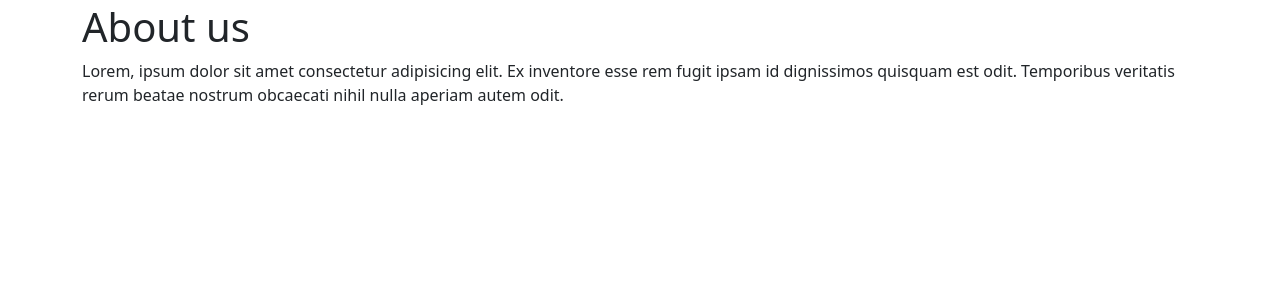
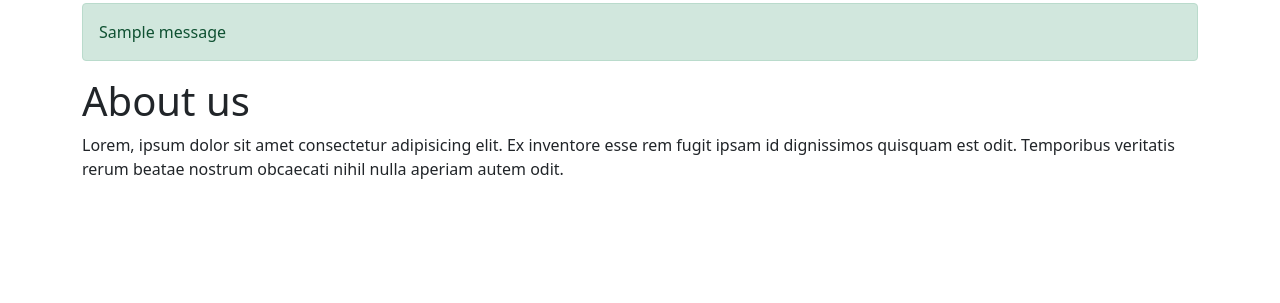
Before and after one commit to perezchris3599/article-app, a Flask app: page /about in a window 1280 px wide. Shown: the part 44-347 px from the top of the page. Run offline with Flask 2, Linux system fonts and the light colour scheme; one stand-in notice (Sample message) is shown; parts of the project's set-up code (start-up, migrations or seed data) failed here and were passed over; some libraries are stand-ins or nearby versions.

Commit message:
user registration

```diff
--- a/app.py
+++ b/app.py
@@ -68,8 +68,9 @@ def register():
 
         flash('You are now registered and can log in', 'success')
 
-        redirect(url_for('index'))
+        redirect(url_for('login'))
     return render_template('register.html', form=form)
 
 if __name__ == '__main__':
+    app.secret_key='secret123'
     app.run(debug=True)
--- a/templates/includes/_messages.html
+++ b/templates/includes/_messages.html
@@ -1,3 +1,7 @@
 {% with messages = get_flashed_messages(with_categories=true) %}
-
+    {% if messages %}
+        {% for category, message in messages %}
+            <div class="alert alert-{{ category }}">{{ message }}</div>
+        {% endfor %}
+    {% endif %}
 {% endwith %}
--- a/templates/includes/_navbar.html
+++ b/templates/includes/_navbar.html
@@ -15,6 +15,10 @@
              <li><a href="/about">About</a></li>
              <li><a href="/articles">Articles</a></li>
           </ul>
+
+          <ul class="nav navbar-nav navbar-right">
+             <li><a href="/register">Register</a></li>
+          </ul>
        </div>
        <!--/.nav-collapse -->
     </div>
--- a/templates/layout.html
+++ b/templates/layout.html
@@ -10,6 +10,7 @@
 <body>
     {% include 'includes/_navbar.html' %}
     <div class="container">
+        {% include 'includes/_messages.html' %}
         {% block body %}{% endblock %}
     </div>
 
```
